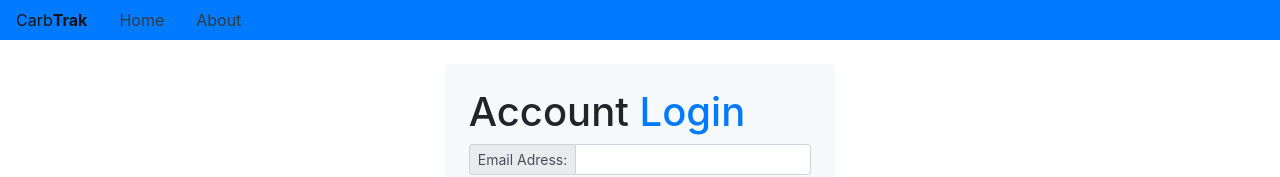
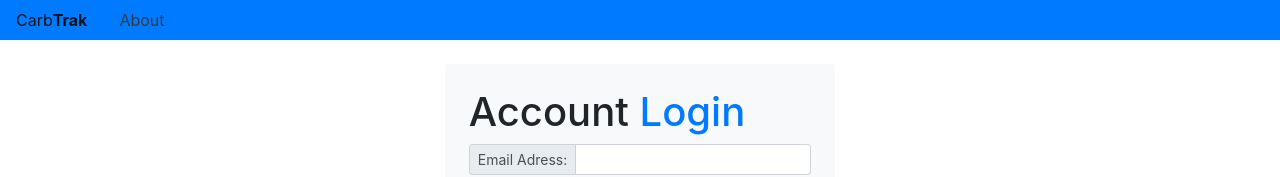
Before and after one commit to matthewbean/carbTrack, a React (Create React App) app in the folder client/: page /login in a window 1280 px wide. Shown: the top 177 px of the page. Built offline with nearby package versions, Linux system fonts and the light colour scheme.

Commit message:
Fixed issue with safari

```diff
--- a/client/public/index.html
+++ b/client/public/index.html
@@ -1,6 +1,7 @@
 <!DOCTYPE html>
 <html lang="en">
   <head>
+
     <link rel="stylesheet" href="https://stackpath.bootstrapcdn.com/bootstrap/4.4.1/css/bootstrap.min.css" integrity="sha384-Vkoo8x4CGsO3+Hhxv8T/Q5PaXtkKtu6ug5TOeNV6gBiFeWPGFN9MuhOf23Q9Ifjh" crossorigin="anonymous">
     <script src="https://kit.fontawesome.com/972755c59e.js" crossorigin="anonymous"></script>
     <meta charset="utf-8" />
--- a/client/src/components/layout/Navbar.js
+++ b/client/src/components/layout/Navbar.js
@@ -15,9 +15,7 @@ function Navbar() {
     }
     const authLinks =(
         <Fragment>
-            <li>
-            <Link to = '/' className = "nav-link text-dark">Home</Link>
-            </li>
+
 
             <li>
             <Link to = '/stats' className = "nav-link text-dark">Stats</Link>
@@ -27,7 +25,7 @@ function Navbar() {
             <Link to = '/about' className = "nav-link text-dark">About</Link>
             </li>
             <li className = "nav-item ml-auto">
-                <a className = "nav-link text-dark font-weight-bold" onClick= {onLogout} href ="/login">
+                <a className = "nav-link text-dark font-weight-bold" onClick= {onLogout} href ="/">
                 Logout <i className ="fas fa-arrow-circle-right"></i>
                 </a>
             </li>
@@ -35,9 +33,6 @@ function Navbar() {
     )
     const guestLinks =(
         <Fragment>
-            <li>
-            <Link to = '/' className = "nav-link text-dark">Home</Link>
-            </li>
             <li>
 
             <Link to = '/about' className = "nav-link text-dark">About</Link>
--- a/client/src/components/modules/AddFood.js
+++ b/client/src/components/modules/AddFood.js
@@ -32,7 +32,10 @@ const onSubmit = e=> {
         setAlert("Please only enter numbers for carbs and fat", "danger")
     }else{
     food.date = new Date(unparseDate(date));
- console.log(food);
+
+    console.log(unparseDate(date));
+
+ console.log(new Date(unparseDate(date)));
     addFood(food);
     setFood({
         name: '',
@@ -94,6 +97,7 @@ const onSubmit = e=> {
             className = "btn btn-primary m-auto"
             />
         </div>
+
         </form>
 
     )
--- a/client/src/context/food/FoodState.js
+++ b/client/src/context/food/FoodState.js
@@ -45,7 +45,7 @@ const getWeek = (base, user)=>{
 
 
 const unparseDate = (y)=>{
-    return(y.substring(5,7) + " " + y.substring(8,10) + " " + y.substring(0,4))
+    return(y.split("-"));
 }
 
 const parseDate = (x)=>{
```
